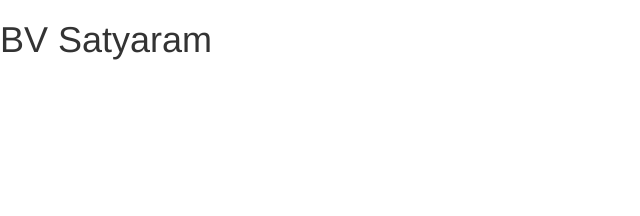
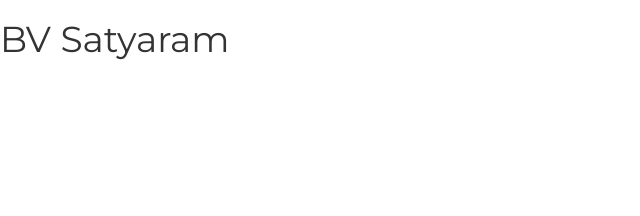
Before and after one commit to bvsatyaram/bvsatyaram.github.io, a Jekyll site: the page built from index.html, in a window 1280 px wide. Shown: the top 216 px of the page, without its empty margins (0-640 px from the left). Built offline with Jekyll 4.4.1, drawn with Linux system fonts in a browser that asks for light colours.

Commit message:
Setup sass

```diff
--- a/_includes/head.html
+++ b/_includes/head.html
@@ -26,9 +26,7 @@
   -->
 
   <link rel="stylesheet" href="https://maxcdn.bootstrapcdn.com/bootstrap/3.3.4/css/bootstrap.min.css">
-  <!--
   <link rel="stylesheet" href="{{ "/css/main.css" | prepend: site.baseurl }}">
-  -->
 
   <link href="https://fonts.googleapis.com/css?family=Montserrat:300,400,400i,700" rel="stylesheet">
 
--- /dev/null
+++ b/_sass/_common.scss
@@ -0,0 +1,3 @@
+body {
+  @include primary-font;
+}
--- /dev/null
+++ b/_sass/_mixins.scss
@@ -0,0 +1,4 @@
+@mixin primary-font {
+  font-family: $primary-font-family;
+  font-weight: $primary-font-weight;
+}
--- /dev/null
+++ b/_sass/_theme.scss
@@ -0,0 +1,2 @@
+$primary-font-family: 'Montserrat', sans-serif;
+$primary-font-weight: 400;
--- /dev/null
+++ b/css/main.scss
@@ -0,0 +1,18 @@
+---
+# Only the main Sass file needs front matter (the dashes are enough)
+---
+@charset "utf-8";
+@import 'theme',
+        'mixins',
+        'common';
+// ,
+//         'mixins',
+//         'bootstrap_overrides',
+//         'common',
+//         'home',
+//         'about',
+//         'work',
+//         'team',
+//         'contact',
+//         '404',
+//         'mobile';
```
